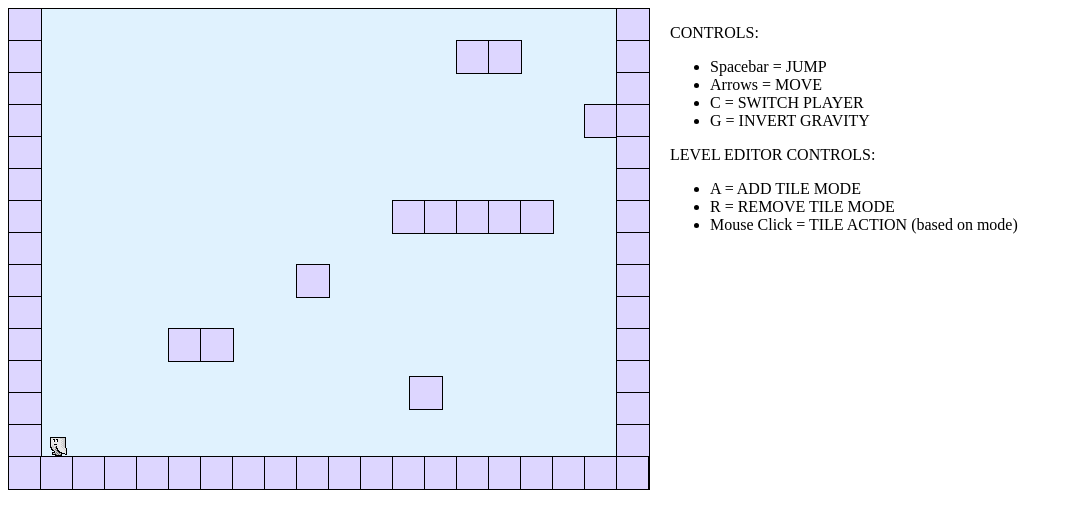
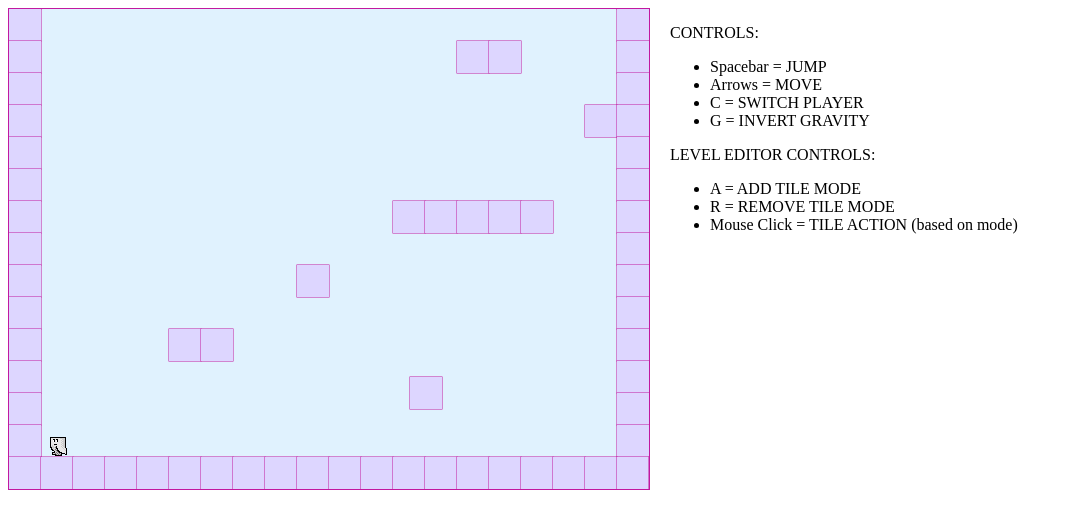
Before and after one commit to lele85/platformjs, a website built with Vite: page index.html in a window 1280 px wide. Shown: the whole page, without its empty margins (0-1073 px from the left). Built offline with nearby package versions, Linux system fonts and the light colour scheme.

Commit message:
Fix junky response

```diff
--- a/index.html
+++ b/index.html
@@ -10,7 +10,7 @@
           id="myCanvas"
           width="640"
           height="480"
-          style="border: 1px solid black; background-color: #e0f2fe"
+          style="border: 1px solid rgb(194, 24, 160); background-color: #e0f2fe"
         >
         </canvas>
       </div>
--- a/src/game/Collider.js
+++ b/src/game/Collider.js
@@ -64,11 +64,12 @@ export class Collider {
    */
   draw(context, worldOffset) {
     if (this.debug !== false) {
+      // Check if the collider is out of the screen
       if (this.y > worldOffset.y + 480 + 32 || this.y < worldOffset.y - 32) {
         return;
       }
-      context.strokeStyle = "rgb(0,0,0);";
-      context.lineWidth = 2;
+      context.strokeStyle = "rgb(194, 24, 160)";
+      context.lineWidth = 1;
       context.strokeRect(this.x, this.y, this.w, this.h);
       context.fillStyle = "#DDD6FF";
       context.fillRect(this.x, this.y, this.w, this.h);
--- a/src/game/Level.js
+++ b/src/game/Level.js
@@ -93,7 +93,7 @@ export class Level {
     var coll;
     if (
       this.collidersMatrix[
-        Math.floor((y + 20) / this.TILE_DIMENSION) + xOffset
+        Math.floor((y + 10) / this.TILE_DIMENSION) + xOffset
       ] != undefined
     ) {
       coll =
```
